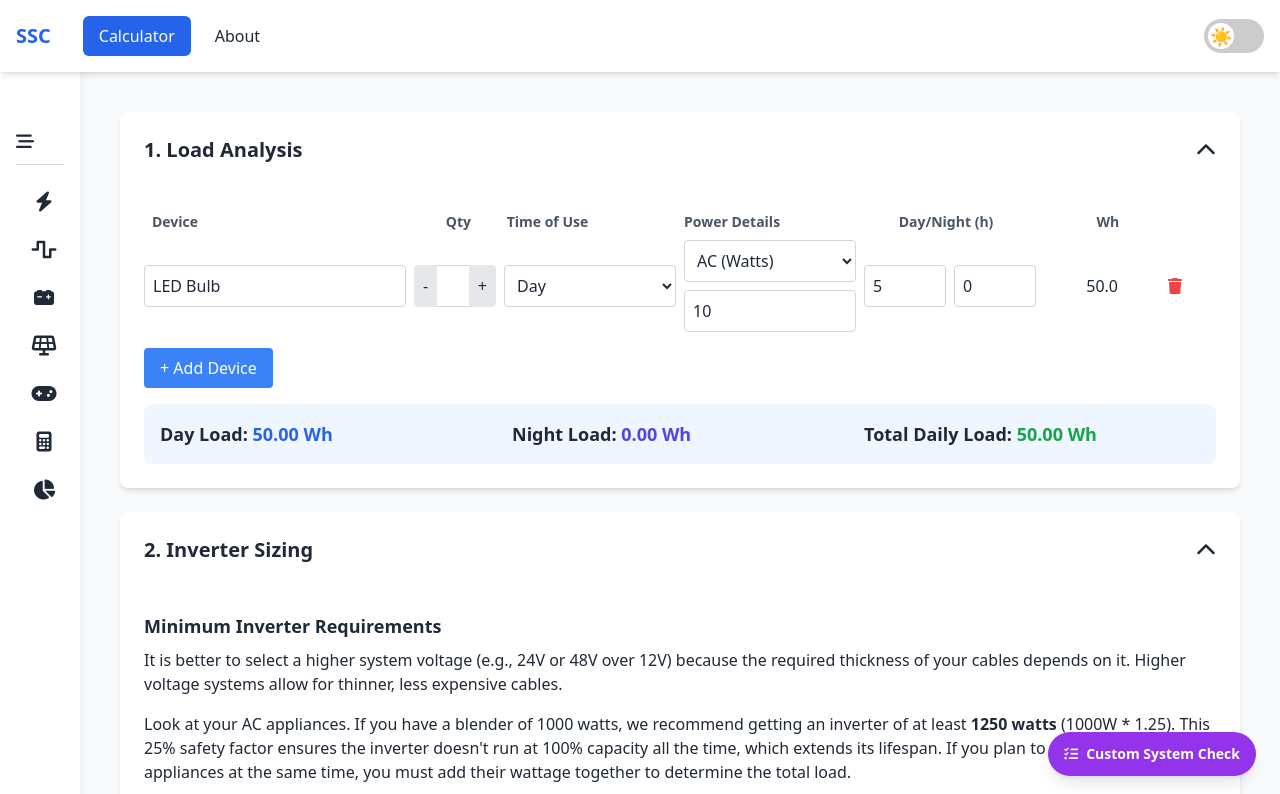
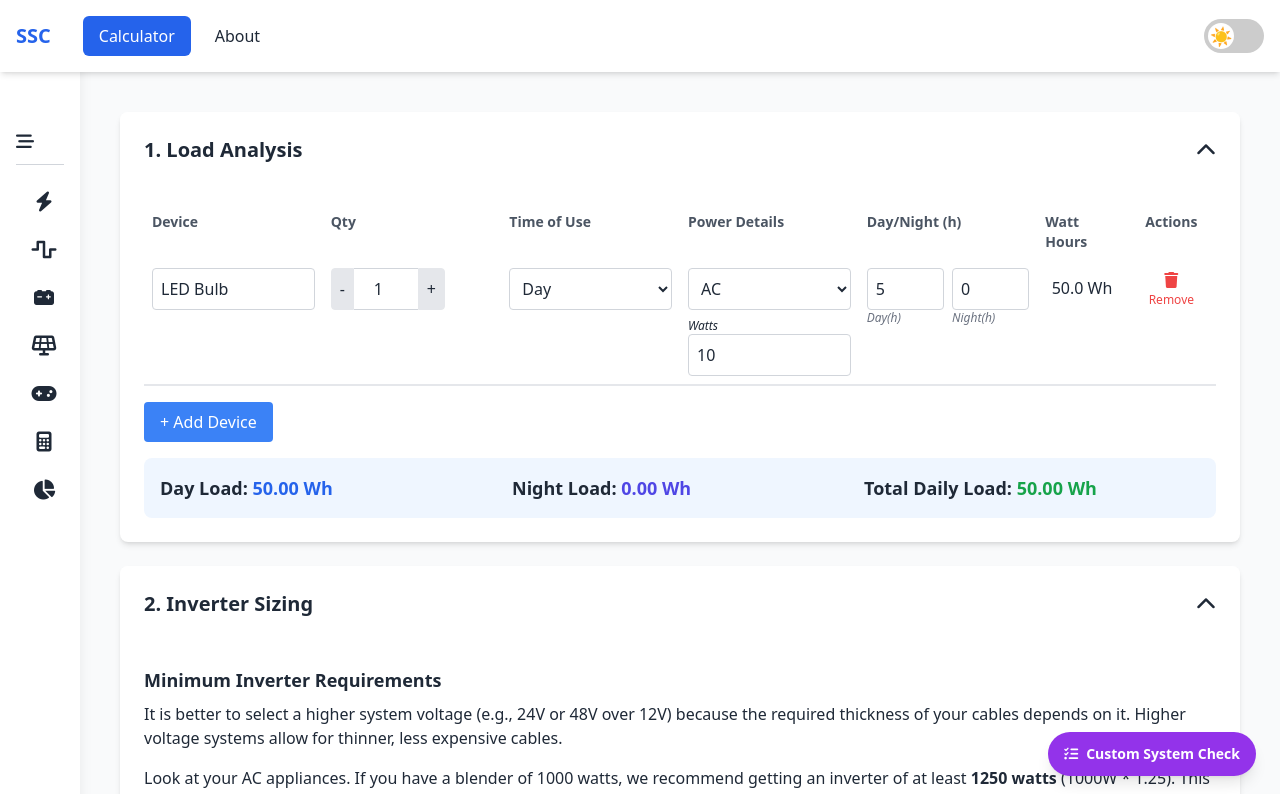
Before and after one commit to fiddystatic/solarsystemcalculator, a React (Vite) app: page / in a window 1280 px wide. Shown: the top 794 px of the page. Built offline with nearby package versions, Linux system fonts and the light colour scheme.

Commit message:
UI patch: Load Analysis

```diff
--- a/src/App.jsx
+++ b/src/App.jsx
@@ -124,6 +124,16 @@ const CollapsibleSection = ({ title, id, children }) => {
 };
 
 const CalculatorPage = ({ setIsCustomCalcOpen }) => {
+    /* @tweakable Column spans for the device input row on desktop. Total should be 12. */
+    const deviceColSpans = {
+        device: 2,
+        qty: 2,
+        timeOfUse: 2,
+        power: 2,
+        hours: 2,
+        wattHours: 1,
+        actions: 1,
+    };
     /* @tweakable Default system voltage for calculations */
     const [systemVoltage, setSystemVoltage] = useState(12);
     /* @tweakable Default battery type for main calculations */
@@ -355,15 +365,15 @@ const CalculatorPage = ({ setIsCustomCalcOpen }) => {
     return (
         <>
             <CollapsibleSection title="1. Load Analysis" id="load-analysis">
-                {/* Header Labels */}
-                <div className="hidden md:grid md:grid-cols-12 gap-2 mb-2 px-2 text-sm font-semibold text-gray-600 dark:text-gray-400">
-                    <div className="col-span-3">Device</div>
-                    <div className="col-span-1 text-center">Qty</div>
-                    <div className="col-span-2">Time of Use</div>
-                    <div className="col-span-2">Power Details</div>
-                    <div className="col-span-2 text-center">Day/Night (h)</div>
-                    <div className="col-span-1 text-right">Wh</div>
-                    <div className="col-span-1"></div>
+                {/* Header Labels for wide screens */}
+                <div className="hidden md:grid md:grid-cols-12 gap-4 px-2 text-sm font-semibold text-gray-600 dark:text-gray-400 mb-2">
+                    <div className={`col-span-${deviceColSpans.device}`}>Device</div>
+                    <div className={`col-span-${deviceColSpans.qty}`}>Qty</div>
+                    <div className={`col-span-${deviceColSpans.timeOfUse}`}>Time of Use</div>
+                    <div className={`col-span-${deviceColSpans.power}`}>Power Details</div>
+                    <div className={`col-span-${deviceColSpans.hours}`}>Day/Night (h)</div>
+                    <div className={`col-span-${deviceColSpans.wattHours}`}>Watt Hours</div>
+                    <div className={`col-span-${deviceColSpans.actions} text-center`}>Actions</div>
                 </div>
 
                 {devices.map((device, index) => {
@@ -371,25 +381,26 @@ const CalculatorPage = ({ setIsCustomCalcOpen }) => {
                     const quantity = device.quantity || 1;
                     const wattHours = deviceWatts * (device.dayHours + device.nightHours) * quantity;
                     return (
-                        <div key={index} className="grid grid-cols-2 md:grid-cols-12 gap-2 mb-4 items-center">
+                        <div key={index} className="p-2 border-b dark:border-gray-700 md:border-b-2 mb-4">
+                            <div className="grid grid-cols-1 md:grid-cols-12 gap-4 items-start">
                                 {/* Device Name */}
-                            <div className="col-span-2 md:col-span-3">
+                                <div className={`col-span-1 md:col-span-${deviceColSpans.device}`}>
                                     <label className="md:hidden text-xs font-medium">Device</label>
                                     <input type="text" placeholder="Device Name" value={device.name} onChange={e => updateDevice(index, 'name', e.target.value)} className="w-full p-2 border rounded bg-gray-50 dark:bg-gray-700 border-gray-300 dark:border-gray-600" />
                                 </div>
 
                                  {/* Quantity */}
-                             <div className="col-span-2 md:col-span-1">
+                                 <div className={`col-span-1 md:col-span-${deviceColSpans.qty}`}>
                                     <label className="md:hidden text-xs font-medium">Quantity</label>
                                     <div className="flex items-center">
                                         <button onClick={() => updateDevice(index, 'quantity', device.quantity - 1)} className="px-2 py-1 border rounded-l bg-gray-200 dark:bg-gray-600 h-[42px]">-</button>
-                                    <input type="number" value={device.quantity} onChange={e => updateDevice(index, 'quantity', e.target.value)} className="w-full p-2 border-t border-b text-center bg-gray-50 dark:bg-gray-700 border-gray-300 dark:border-gray-600 h-[42px]" />
+                                        <input type="number" value={device.quantity} onChange={e => updateDevice(index, 'quantity', e.target.value)} className="w-16 p-2 border-t border-b text-center bg-gray-50 dark:bg-gray-700 border-gray-300 dark:border-gray-600 h-[42px]" />
                                         <button onClick={() => updateDevice(index, 'quantity', device.quantity + 1)} className="px-2 py-1 border rounded-r bg-gray-200 dark:bg-gray-600 h-[42px]">+</button>
                                     </div>
                                 </div>
 
                                 {/* Time of Use */}
-                            <div className="col-span-2 md:col-span-2">
+                                <div className={`col-span-1 md:col-span-${deviceColSpans.timeOfUse}`}>
                                     <label className="md:hidden text-xs font-medium">Time of Use</label>
                                     <select value={device.timeOfUse} onChange={e => updateDevice(index, 'timeOfUse', e.target.value)} className="w-full p-2 border rounded bg-gray-50 dark:bg-gray-700 border-gray-300 dark:border-gray-600 h-[42px]">
                                         <option value="Day">Day</option>
@@ -399,31 +410,33 @@ const CalculatorPage = ({ setIsCustomCalcOpen }) => {
                                 </div>
 
                                  {/* Power Details */}
-                             <div className="col-span-2 md:col-span-2">
+                                 <div className={`col-span-1 md:col-span-${deviceColSpans.power}`}>
                                     <label className="md:hidden text-xs font-medium">Power Details</label>
                                     <div className="flex flex-col gap-2">
+                                        <select value={device.powerType} onChange={e => updateDevice(index, 'powerType', e.target.value)} className="w-full p-2 border rounded bg-gray-50 dark:bg-gray-700 border-gray-300 dark:border-gray-600 h-[42px]">
+                                            <option value="AC">AC</option>
+                                            <option value="DC">DC</option>
+                                        </select>
+                                        {device.powerType === 'AC' ? (                                              <div className="flex flex-col w-full">
+    <label className="text-xs text-white-500 dark:text-white-400 italic">Watts</label>
+    <input
+      type="number"
+      value={device.power}
+      onChange={e => updateDevice(index, 'power', e.target.value)}
+      className="w-full p-2 border rounded bg-gray-50 dark:bg-gray-700 border-gray-300 dark:border-gray-600"
+    />
+  </div>
+
+                                        ) : (
                                             <div className="flex gap-2">
-                                        <select value={device.powerType} onChange={e => updateDevice(index, 'powerType', e.target.value)} className="w-full p-2 border rounded bg-gray-50 dark:bg-gray-700 border-gray-300 dark:border-gray-600 h-[42px]">
-                                            <option value="AC">AC (Watts)</option>
-                                            <option value="DC">DC (Volts/Amps)</option>
-                                        </select>
-                                    </div>
-                                    <div className="flex gap-2">
-                                        {device.powerType === 'AC' ? (
-                                            <input type="number" placeholder="Watts" value={device.power} onChange={e => updateDevice(index, 'power', e.target.value)} className="w-full p-2 border rounded bg-gray-50 dark:bg-gray-700 border-gray-300 dark:border-gray-600" />
-                                        ) : (
-                                            <>
                                                 <div className="w-1/2">
-                                                    <label className="md:hidden text-xs font-medium">Volts</label>
-                                                    <input type="number" placeholder="Volts" value={device.volts} onChange={e => updateDevice(index, 'volts', e.target.value)} className="w-full p-2 border rounded bg-gray-50 dark:bg-gray-700 border-gray-300 dark:border-gray-600" />
+<label className="text-xs text-white-500 dark:text-white-400 italic">Volts</label>                                                    <input type="number" value={device.volts} onChange={e => updateDevice(index, 'volts', e.target.value)} className="w-full p-2 border rounded bg-gray-50 dark:bg-gray-700 border-gray-300 dark:border-gray-600" />
                                                 </div>
                                                 <div className="w-1/2">
-                                                    <label className="md:hidden text-xs font-medium">Amps</label>
-                                                    <input type="number" placeholder="Amps" value={device.amps} onChange={e => updateDevice(index, 'amps', e.target.value)} className="w-full p-2 border rounded bg-gray-50 dark:bg-gray-700 border-gray-300 dark:border-gray-600" />
+ <label className="text-xs text-white-500 dark:text-white-400 italic">Amps</label>                                                   <input type="number" value={device.amps} onChange={e => updateDevice(index, 'amps', e.target.value)} className="w-full p-2 border rounded bg-gray-50 dark:bg-gray-700 border-gray-300 dark:border-gray-600" />
                                                 </div>
-                                            </>
+                                            </div>
                                         )}
-                                    </div>
                                         {device.powerType === 'DC' && (
                                             <p className="text-xs text-gray-500 dark:text-gray-400 italic">For DC devices, enter voltage and current (amps). Watts will be calculated automatically.</p>
                                         )}
@@ -431,28 +444,29 @@ const CalculatorPage = ({ setIsCustomCalcOpen }) => {
                                 </div>
 
                                  {/* Day/Night Hours */}
-                            <div className="col-span-2 md:col-span-2">
-                                 <div className="flex gap-2">
-                                    <div className="w-1/2">
-                                        <label className="md:hidden text-xs font-medium">Day (h)</label>
-                                        <input type="number" placeholder="Day" value={device.dayHours} disabled={device.timeOfUse === 'Night'} onChange={e => updateDevice(index, 'dayHours', e.target.value)} className="w-full p-2 border rounded bg-gray-50 dark:bg-gray-700 border-gray-300 dark:border-gray-600 disabled:bg-gray-200 dark:disabled:bg-gray-600" />
+                                <div className={`col-span-1 md:col-span-${deviceColSpans.hours}`}>
+                                    <label className="md:hidden text-xs font-medium">Day/Night (h)</label>
+                                     <div className="flex flex-col gap-2 md:flex-row">
+                                        <div className="w-full md:w-1/2">                                            <input type="number" value={device.dayHours} disabled={device.timeOfUse === 'Night'} onChange={e => updateDevice(index, 'dayHours', e.target.value)} className="w-full p-2 border rounded bg-gray-50 dark:bg-gray-700 border-gray-300 dark:border-gray-600 disabled:bg-gray-200 dark:disabled:bg-gray-600" /> <p className="text-xs text-gray-500 dark:text-gray-400 italic"> Day(h)</p>
                                         </div>
-                                    <div className="w-1/2">
-                                        <label className="md:hidden text-xs font-medium">Night (h)</label>
-                                        <input type="number" placeholder="Night" value={device.nightHours} disabled={device.timeOfUse === 'Day'} onChange={e => updateDevice(index, 'nightHours', e.target.value)} className="w-full p-2 border rounded bg-gray-50 dark:bg-gray-700 border-gray-300 dark:border-gray-600 disabled:bg-gray-200 dark:disabled:bg-gray-600" />
+                                        <div className="w-full md:w-1/2">
+                                            <input type="number" value={device.nightHours} disabled={device.timeOfUse === 'Day'} onChange={e => updateDevice(index, 'nightHours', e.target.value)} className="w-full p-2 border rounded bg-gray-50 dark:bg-gray-700 border-gray-300 dark:border-gray-600 disabled:bg-gray-200 dark:disabled:bg-gray-600" /> <p className="text-xs text-gray-500 dark:text-gray-400 italic"> Night(h)</p>
                                         </div>
                                      </div>
                                 </div>
 
-                            {/* Watt Hours & Remove */}
-                            <div className="col-span-2 md:col-span-1 flex items-center justify-between">
-                                <div className="text-right flex-grow">
-                                    <label className="md:hidden text-xs font-medium">Watt Hours</label>
-                                    <p className="p-2 font-medium whitespace-nowrap">{wattHours.toFixed(1)}</p>
+                                {/* Watt Hours Display */}
+                                <div className={`col-span-1 md:col-span-${deviceColSpans.wattHours} flex items-center justify-center`}>
+                                    <label className="md:hidden text-xs font-medium mr-2">Watt Hours:</label>
+                                    <p className="p-2 font-medium whitespace-nowrap">{wattHours.toFixed(1)} Wh</p>
                                 </div>
+                                {/* Remove Button */}
+                                <div className={`col-span-1 md:col-span-${deviceColSpans.actions} flex flex-col items-center justify-center`}>
+                                    <button onClick={() => removeDevice(index)} className="text-red-500 hover:text-red-700">
+                                        <i className="fas fa-trash"></i>
+                                        <span className="text-xs block">Remove</span>
+                                    </button>
                                 </div>
-                            <div className="col-span-2 md:col-span-1 flex items-center justify-center">
-                                <button onClick={() => removeDevice(index)} className="text-red-500 hover:text-red-700"><i className="fas fa-trash"></i></button>
                             </div>
                         </div>
                     );
@@ -819,7 +833,7 @@ const OutputSummary = ({ output, showSafeSpecs, setShowSafeSpecs, handleDownload
     /* @tweakable Night demand background color on polar chart */
     const nightDemandPolarBg = "rgba(128, 0, 128, 0.6)";
     /* @tweakable Border color for polar chart segments. This is the line circling each area. */
-    const polarChartBorderColor = "white";
+    const polarChartBorderColor = "yellow";
 
     /* @tweakable Background colors for the energy supply/demand polar chart. [Day Supply, Night Supply, Day Demand, Night Demand] */
     const energyPolarChartBackgroundColors = [
@@ -999,7 +1013,7 @@ const OutputSummary = ({ output, showSafeSpecs, setShowSafeSpecs, handleDownload
                     <li><strong>Battery Protection:</strong> Never drain your batteries completely. The calculations account for safe Depth of Discharge (DoD) - e.g., 50% for Lead-Acid, 99% for Lithium.</li>
                     <li><strong>Night Loads Matter:</strong> Night loads have the highest impact on battery size and cost. Shifting usage to daytime can significantly reduce the battery capacity you need.</li>
                     <li><strong>Day Loads & Solar:</strong> Day loads can often be powered directly by your solar panels, reducing the strain on your batteries and improving system efficiency.</li>
-                    <li><strong>AC vs DC:</strong> Using DC appliances where possible can be more efficient as it avoids conversion losses from an inverter (DC battery -> AC appliance).</li>
+                    <li><strong>AC vs DC:</strong> Using DC appliances where possible can be more efficient as it avoids conversion losses from an inverter (DC battery -&gt; AC appliance).</li>
                     <li><strong>Rainy/Winter Seasons:</strong> Expect fewer sun hours and consider increasing your "Days of Autonomy" to 3-5 to compensate for consecutive cloudy days.</li>
                     <li><strong>Winter Production:</strong> You may need 30-50% more solar panels in winter due to shorter days and lower sun angle. The "Solar Panel Combination Guide" accounts for this.</li>
                 </ul>
```
Lines whose indentation alone changed are shown as unchanged.
